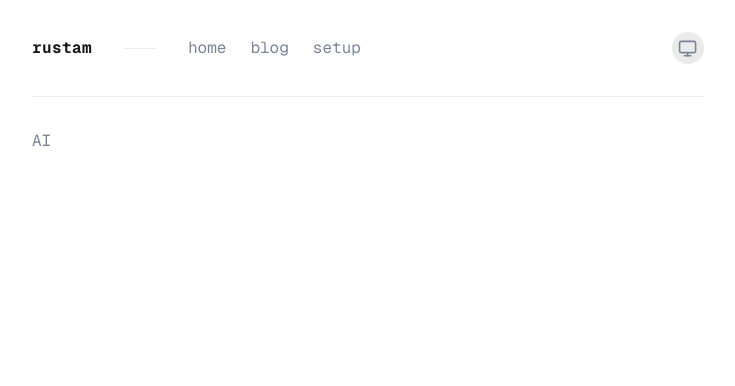
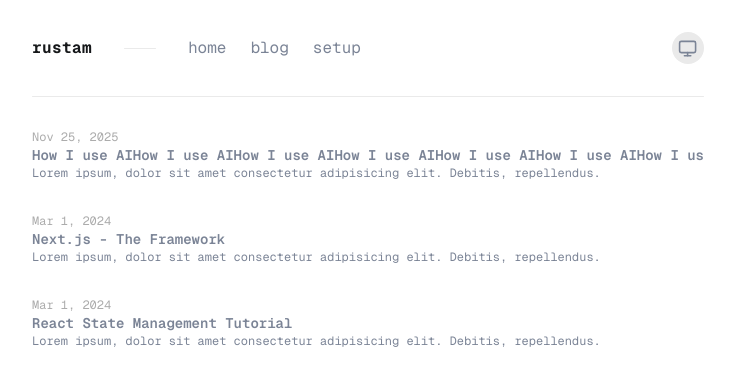
Before and after one commit to frixaco/frixaco.com, a Next.js app: page /blog in a window 1280 px wide. Shown: the top 386 px of the page, without its empty margins (272-1007 px from the left). Built offline with nearby package versions, Linux system fonts and the light colour scheme.

Commit message:
Initial design for blog page

```diff
--- a/src/app/blog/page.tsx
+++ b/src/app/blog/page.tsx
@@ -1,10 +1,46 @@
+const entries = [
+  {
+    id: "1",
+    title:
+      "How I use AIHow I use AIHow I use AIHow I use AIHow I use AIHow I use AIHow I use AIHow I use AIHow I use AI",
+    description:
+      "Lorem ipsum, dolor sit amet consectetur adipisicing elit. Debitis, repellendus.",
+    date: "Nov 25, 2025",
+  },
+  {
+    id: "2",
+    title: "Next.js - The Framework",
+    description:
+      "Lorem ipsum, dolor sit amet consectetur adipisicing elit. Debitis, repellendus.",
+    date: "Mar 1, 2024",
+  },
+  {
+    id: "3",
+    title: "React State Management Tutorial",
+    description:
+      "Lorem ipsum, dolor sit amet consectetur adipisicing elit. Debitis, repellendus.",
+    date: "Mar 1, 2024",
+  },
+];
+
 export default function Page() {
   return (
-    <div className="flex flex-col gap-4">
-      <div className="flex flex-col">
-        <h3 className="text-cyber-grey">AI</h3>
-        <p className=""></p>
-      </div>
+    <div className="flex flex-col gap-8 text-cyber-grey">
+      {entries.map((e) => (
+        <article
+          key={e.id}
+          className="flex flex-col relative group cursor-pointer text-sm"
+        >
+          <span className="text-cyber-bg-highlight text-xs">{e.date}</span>
+          <h3 className="font-semibold line-clamp-1 truncate">{e.title}</h3>
+          <p className="text-xs">{e.description}</p>
+
+          <div className="absolute top-0 bottom-0 -left-4 w-0.5 scale-y-0 group-hover:scale-y-100 origin-center group-hover:delay-100 transition-transform duration-300 bg-cyber-grey"></div>
+          {/* <span className="absolute left-0 bottom-0 -translate-x-5/6 -translate-y-1 -rotate-90 text-cyber-grey text-xs opacity-0 group-hover:opacity-100 transition-opacity duration-300 group-hover:delay-100"> */}
+          {/*   255 */}
+          {/* </span> */}
+        </article>
+      ))}
     </div>
   );
 }
--- a/src/app/page.tsx
+++ b/src/app/page.tsx
@@ -4,7 +4,10 @@ export default function Page() {
   return (
     <div className="flex flex-col gap-10 text-sm text-cyber-grey">
       {sections.map((s) => (
-        <div className="flex flex-col items-start justify-start gap-2">
+        <section
+          key={s}
+          className="flex flex-col items-start justify-start gap-2"
+        >
           <h3 className="font-semibold text-xs text-cyber-bg-highlight">{s}</h3>
           <p className="">
             Lorem ipsum dolor sit, amet consectetur adipisicing elit. Veritatis
@@ -12,7 +15,7 @@ export default function Page() {
             asperiores corrupti debitis recusandae temporibus eum aspernatur
             odit eligendi expedita perspiciatis perferendis?
           </p>
-        </div>
+        </section>
       ))}
     </div>
   );
```
